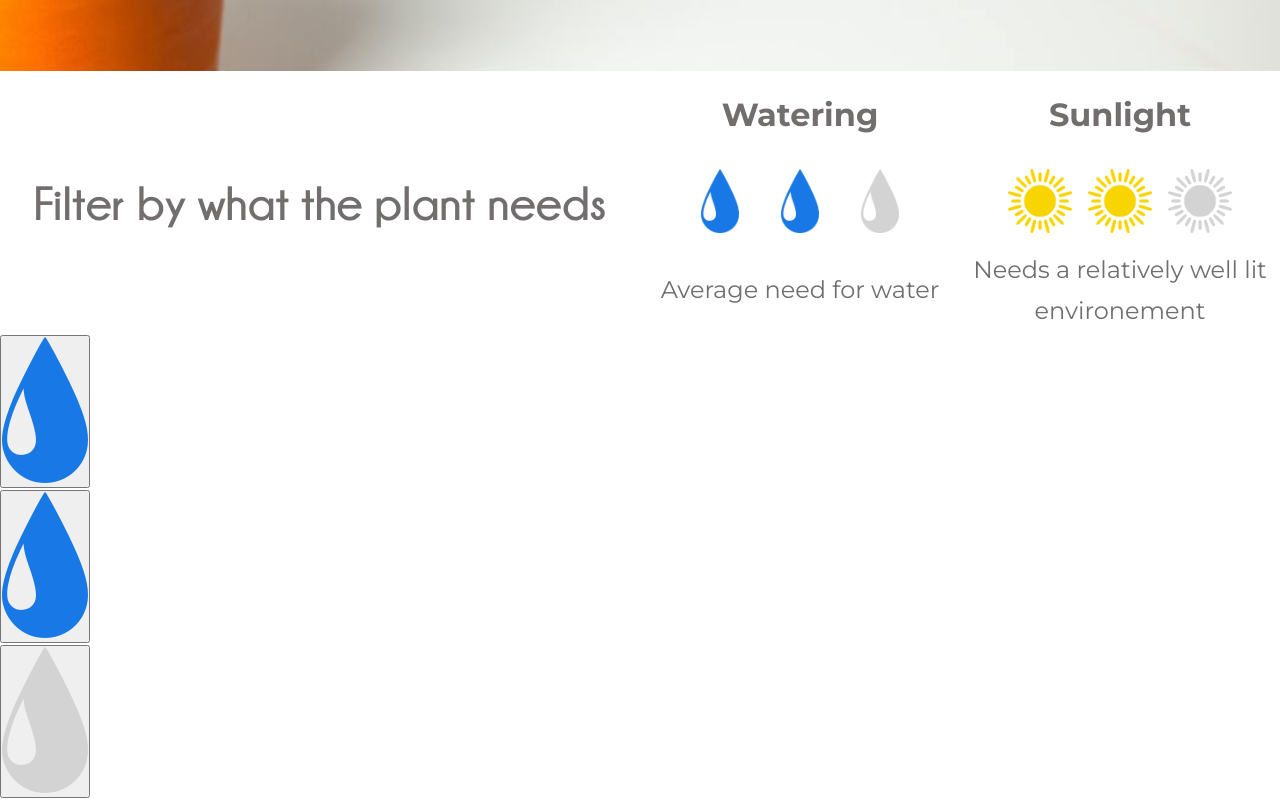
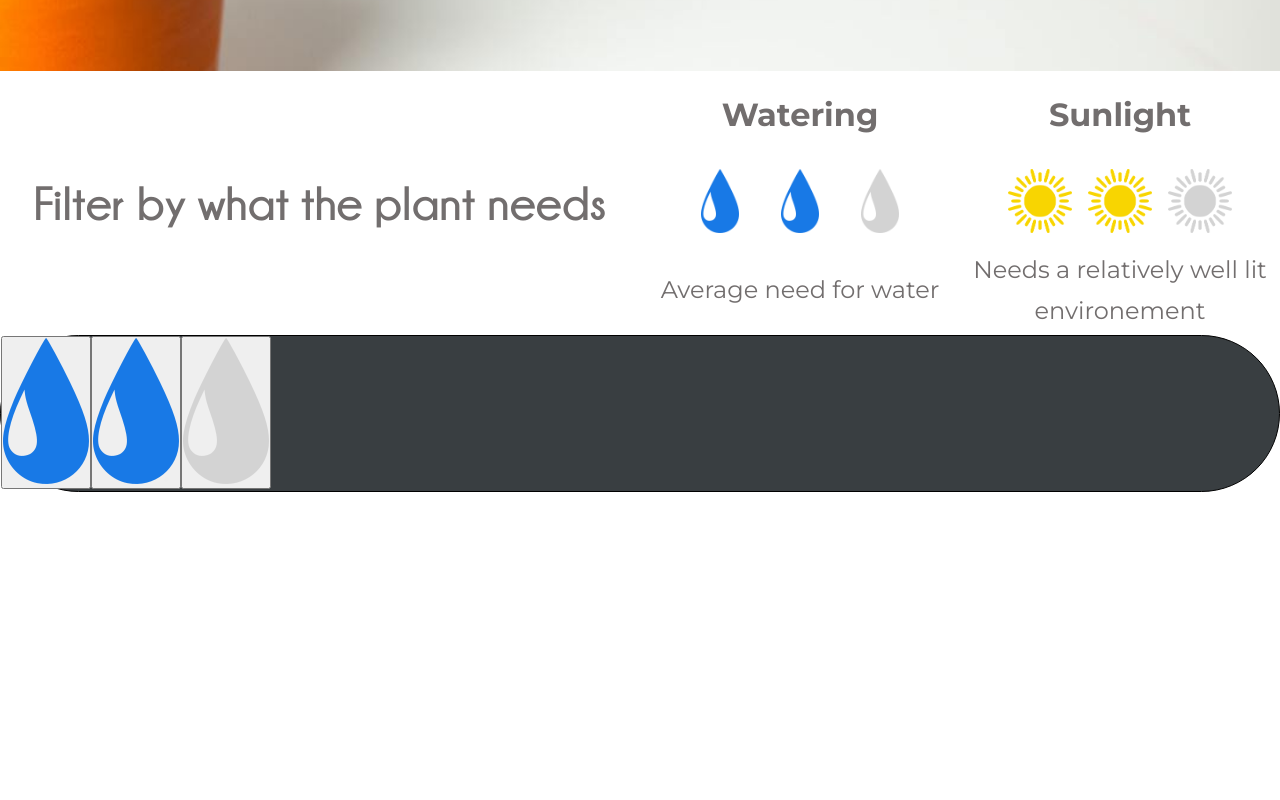
Before and after one commit to WildCodeSchool-2024-02/JS-Nantes-RAMCss-II-P2-GreenDoor, a React (Vite) app in the folder client/: page / in a window 1280 px wide. Shown: the part 758-1558 px from the top of the page. After the commit the page ends 1250 px from the top, so only its background shows below. Built offline with nearby package versions, Linux system fonts and the light colour scheme.

Commit message:
US_15_StickyFilterCSS

```diff
--- a/client/src/components/StickyFilter.jsx
+++ b/client/src/components/StickyFilter.jsx
@@ -1,4 +1,5 @@
 import PropTypes from "prop-types";
+import "../styles/StickyFilter.css";
 
 function StickyFilter({
   filtersDescriptions,
@@ -8,7 +9,7 @@ function StickyFilter({
   setFilter,
 }) {
   return (
-    <div>
+    <div id="sticky-filter">
       <ul>
         {[0, 1, 2].map((index) => (
           <li key={index}>
--- /dev/null
+++ b/client/src/styles/StickyFilter.css
@@ -0,0 +1,9 @@
+#sticky-filter ul {
+  border: 1px solid black;
+  background-color: var(--dark-color);
+  display: flex;
+  border-radius: 100px;
+  position: sticky;
+  bottom: 0;
+  right: 0;
+}
```
